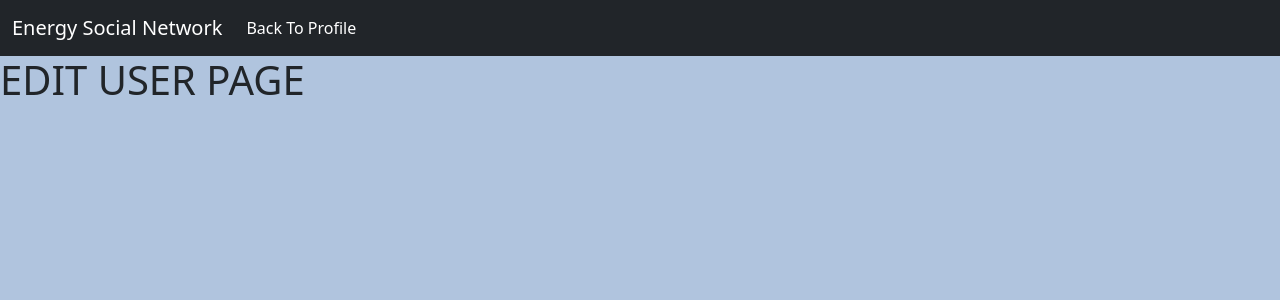
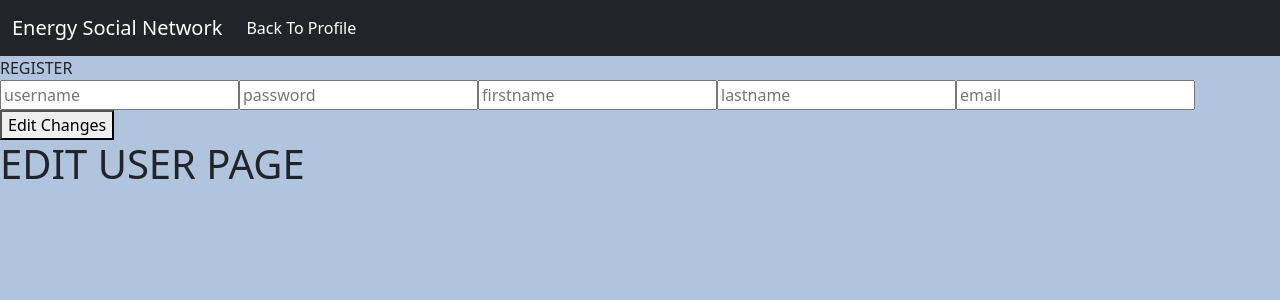
Before and after one commit to sstpi14/Revature-Social-Network-Platform, an Angular app in the folder EnergySocialNetworkFrontEnd/: page /edit in a window 1280 px wide. Shown: the top 300 px of the page. Built offline with nearby package versions, Linux system fonts and the light colour scheme.

Commit message:
forgot to make branch first

```diff
--- a/EnergySocialNetworkFrontEnd/src/app/components/edituserprofile/edituserprofile.component.html
+++ b/EnergySocialNetworkFrontEnd/src/app/components/edituserprofile/edituserprofile.component.html
@@ -13,4 +13,13 @@
         </div>
     </div>
 </nav>
+<div class="register-container">
+    <div id="register-header">REGISTER</div>
+    <input [(ngModel)]="username" class="register-input" type="text" placeholder="username">
+    <input [(ngModel)]="password" class="register-input" type="password" placeholder="password">
+    <input [(ngModel)]="firstname" class="register-input" type="text" placeholder="firstname">
+    <input [(ngModel)]="lastname" class="register-input" type="text" placeholder="lastname">
+    <input [(ngModel)]="email" class="register-input" type="text" placeholder="email">
+    <button (click)="edit()" id="register-btn" >Edit Changes</button>
+</div>
 <h1>EDIT USER PAGE</h1>
--- a/EnergySocialNetworkFrontEnd/src/app/components/edituserprofile/edituserprofile.component.ts
+++ b/EnergySocialNetworkFrontEnd/src/app/components/edituserprofile/edituserprofile.component.ts
@@ -7,9 +7,17 @@ import { Component, OnInit } from '@angular/core';
 })
 export class EdituserprofileComponent implements OnInit {
 
+  username: string = "";
+  password: string = "";
+  firstname: string = "";
+  lastname: string = "";
+  email: string = "";
   constructor() { }
 
   ngOnInit(): void {
   }
 
+  edit(){
+    console.log(this.username, this.password, this.firstname, this.lastname, this.email)
+  }
 }
```
